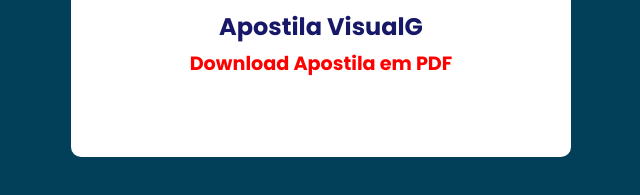
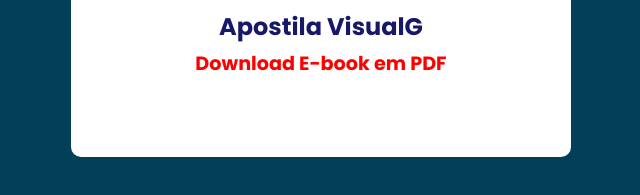
Before and after one commit to rogeriocsc/apostilaVisualG, a plain HTML site: page index.html in a window 1280 px wide. Shown: the part 243-438 px from the top of the page, 319-959 px from the left. Drawn offline with Linux system fonts and the light colour scheme.

Commit message:
Atualização Ebook

```diff
--- a/index.html
+++ b/index.html
@@ -12,7 +12,7 @@
         <div>
             <img src="imagem/anotacao.png" alt="anotacao">
             <h2>Apostila VisualG</h2>
-            <a href="livro/apostilavisualg.pdf" download="apostilavisualg.pdf" type="application/pdf">Download Apostila em PDF</a>
+            <a href="ebook/ebook.pdf" download="ebook.pdf" type="application/pdf">Download E-book em PDF</a>
         </div>
     </section>
 </body>
```
Also changed, not shown: 2 other files.
